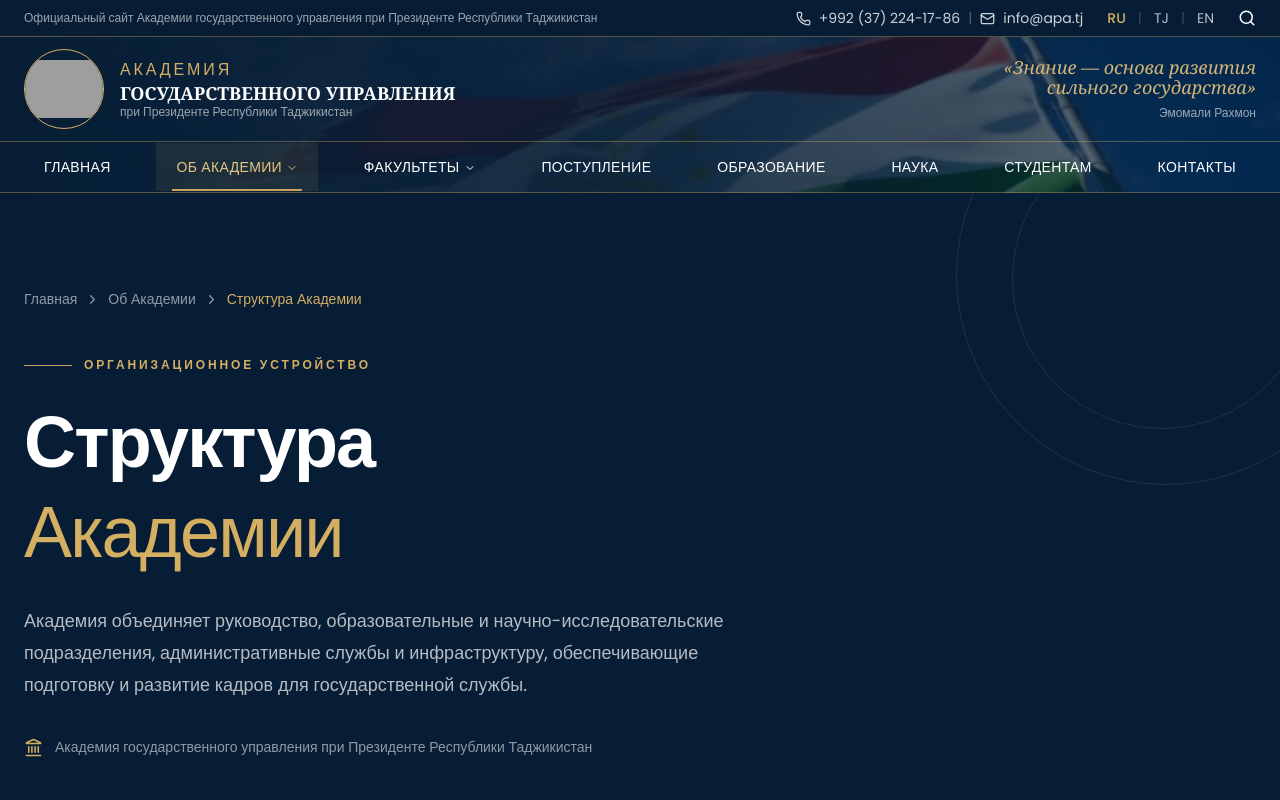
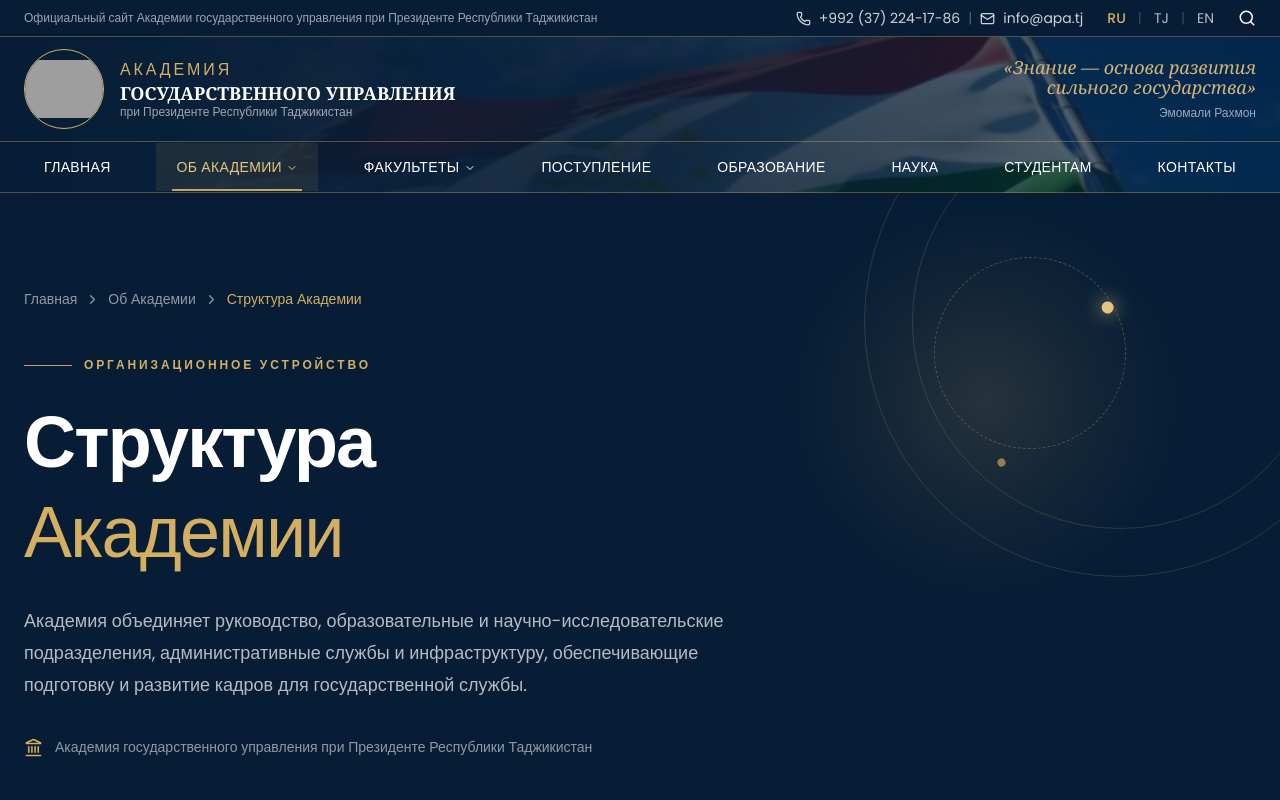
Before and after one commit to karimzade4444/APA, a Next.js app: page /about/structure in a window 1280 px wide. Shown: the top 800 px of the page. Built offline with nearby package versions, Linux system fonts and the light colour scheme; grey boxes are pictures that could not be loaded.

Commit message:
feat: добавить компонент LeadershipOrbit и улучшить стилизацию в StructureHero

```diff
--- a/src/components/structure/StructureHero.tsx
+++ b/src/components/structure/StructureHero.tsx
@@ -5,19 +5,26 @@
 import { ChevronRight, Landmark } from "lucide-react";
 import Link from "next/link";
 import { structureIntro } from "@/data/structure";
+import { LeadershipOrbit } from "@/components/leadership/LeadershipHeroEffects";
 
 export function StructureHero() {
   const reduceMotion = useReducedMotion();
 
   return (
     <section className="relative isolate overflow-hidden bg-[#061d35]">
-      <div className="pointer-events-none absolute inset-0 -z-10">
-        <div className="absolute -right-24 -top-32 h-[420px] w-[420px] rounded-full border border-[#c9a45c]/15" />
-        <div className="absolute -right-8 -top-16 h-[300px] w-[300px] rounded-full border border-[#c9a45c]/15" />
+      <div className="pointer-events-none absolute inset-0 z-0">
+        <div className="absolute -right-24 -top-32 h-[32rem] w-[32rem] rounded-full border border-[#c9a45c]/20" />
+        <div className="absolute -right-12 -top-20 h-[26rem] w-[26rem] rounded-full border border-[#c9a45c]/20" />
         <div className="absolute bottom-0 left-0 h-px w-full bg-gradient-to-r from-transparent via-[#c9a45c]/60 to-transparent" />
       </div>
 
-      <div className="site-container relative py-14 sm:py-20 lg:py-24">
+      <div
+        aria-hidden="true"
+        className="pointer-events-none absolute right-[4%] top-0 z-0 size-72 rounded-full bg-[radial-gradient(circle,rgba(201,164,92,0.16)_0%,rgba(201,164,92,0.06)_42%,transparent_72%)] sm:right-[8%] sm:top-4 sm:size-96"
+      />
+      <LeadershipOrbit className="pointer-events-none absolute right-[8%] top-12 z-0 h-36 w-36 text-[#c9a45c]/70 sm:right-[12%] sm:top-16 sm:h-48 sm:w-48" />
+
+      <div className="site-container relative z-10 py-14 sm:py-20 lg:py-24">
         <motion.nav
           initial={reduceMotion ? false : { opacity: 0, y: -8 }}
           animate={{ opacity: 1, y: 0 }}
```
